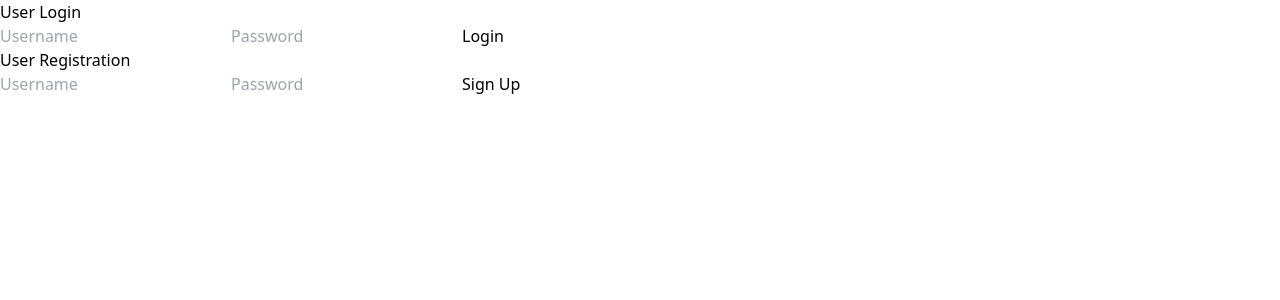
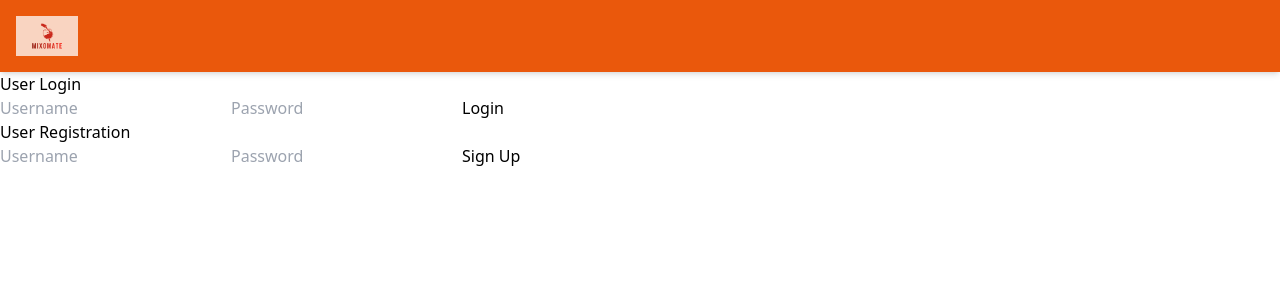
Before and after one commit to codyfp/mixomate-cocktail-recommender, a Next.js app in the folder apps/mixo-mate-frontend/: page / in a window 1280 px wide. Shown: the top 300 px of the page. Built offline with nearby package versions, Linux system fonts and the light colour scheme.

Commit message:
Make basic header component

```diff
--- /dev/null
+++ b/apps/mixo-mate-frontend/components/Header.tsx
@@ -0,0 +1,12 @@
+const Header = ({ logoSrc }) => {
+    return (
+        <header className="bg-orange-600 p-4 shadow-md">
+          <div className="container mx-auto flex items-center">
+            <img src={logoSrc} alt="Logo" className="h-10 w-auto opacity-75" />
+          </div>
+        </header>
+
+      )
+}
+
+export default Header
--- a/apps/mixo-mate-frontend/pages/_app.tsx
+++ b/apps/mixo-mate-frontend/pages/_app.tsx
@@ -1,6 +1,12 @@
+import Header from '@/components/Header'
 import '@/styles/globals.css'
 import type { AppProps } from 'next/app'
 
 export default function App({ Component, pageProps }: AppProps) {
-  return <Component {...pageProps} />
+  return (
+    <>
+      <Header logoSrc="images/logo.png"/>
+      <Component {...pageProps} />
+    </>
+  )
 }
```
Also changed, not shown: apps/mixo-mate-frontend/public/images/logo.png (added).
